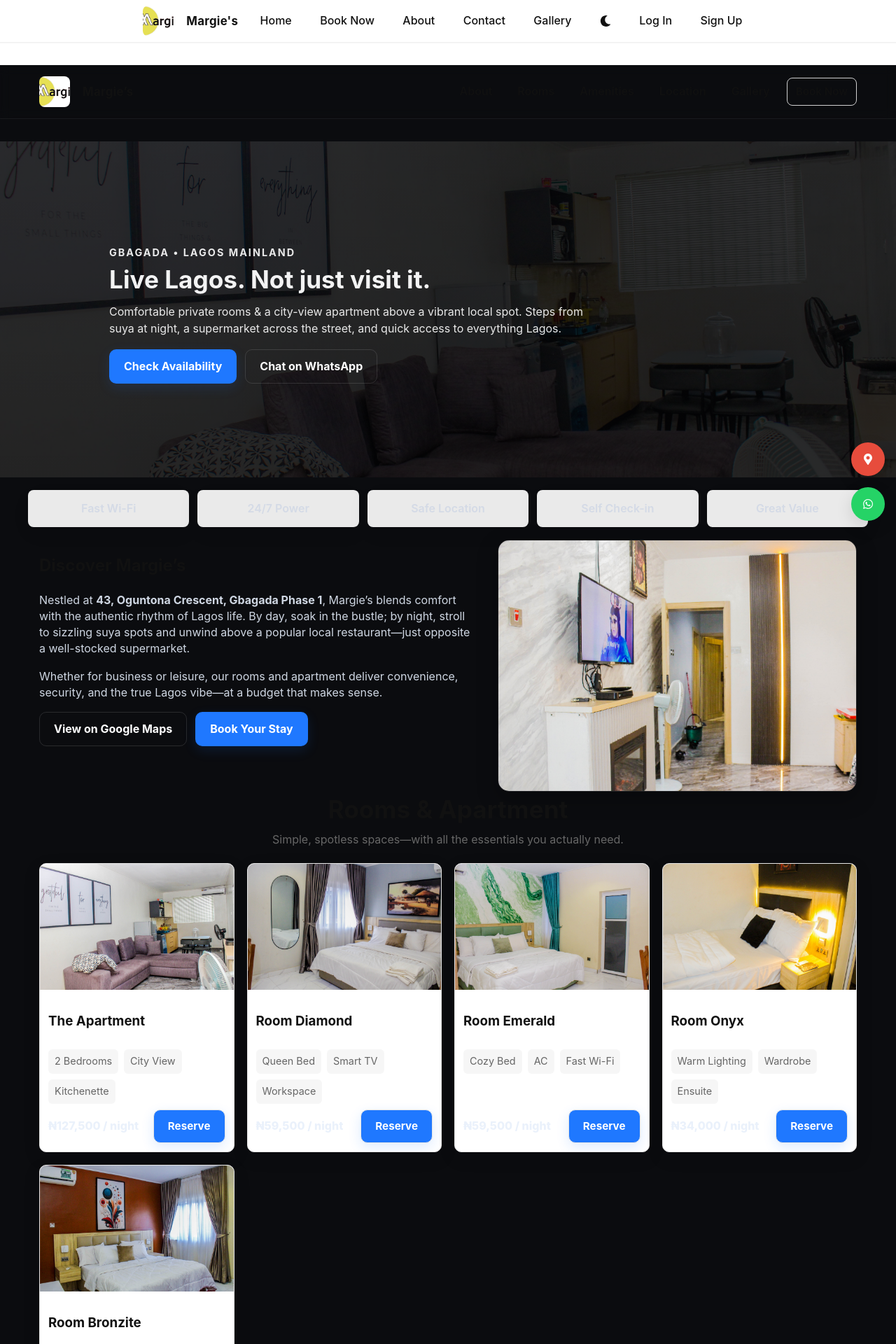
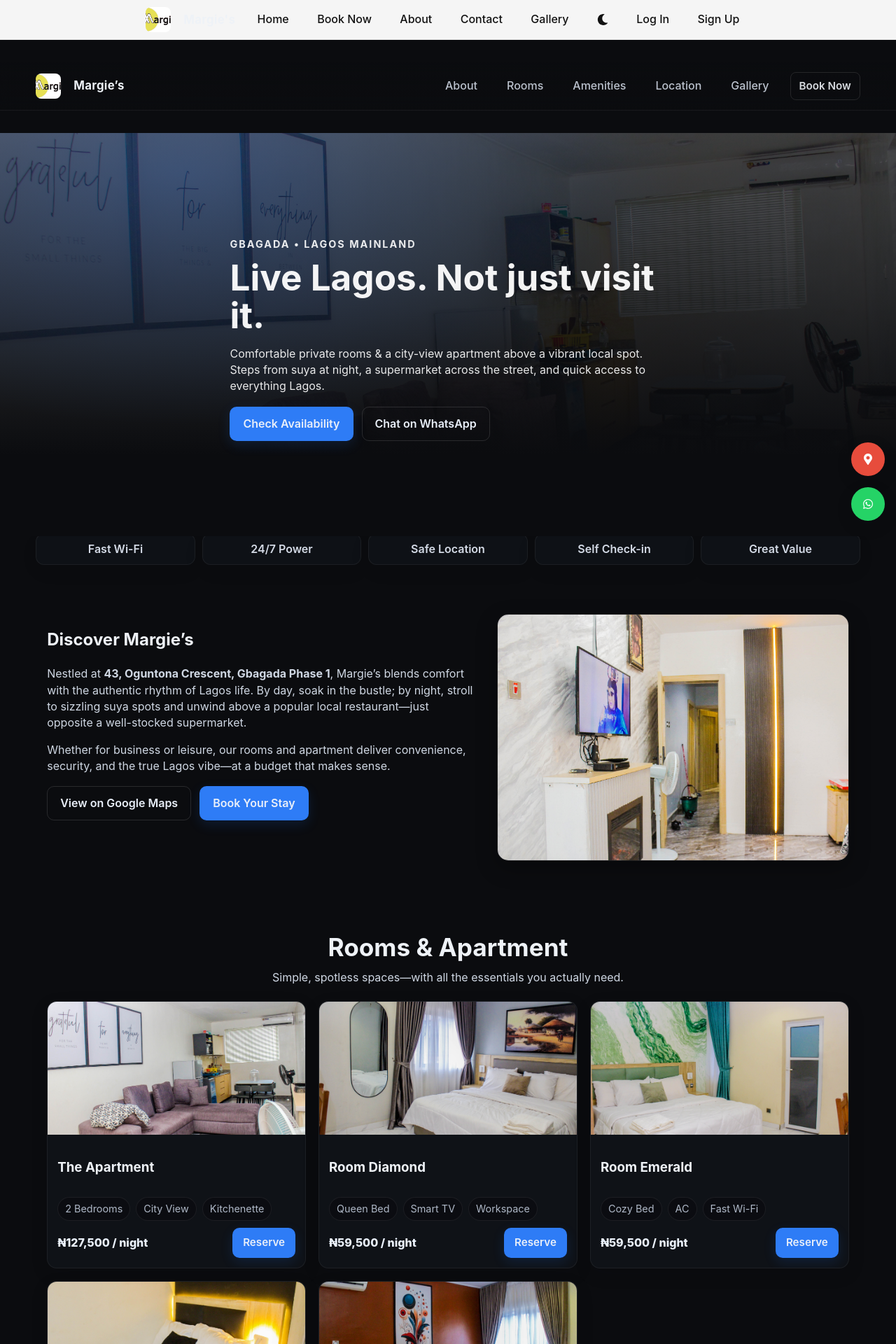
Before and after one commit to olajayoflagos/Margie, a React (Vite) app: page / in a window 1280 px wide. Shown: the top 1920 px of the page at 70% size. Built offline with nearby package versions, Linux system fonts and the light colour scheme; no server answers; what @react-pdf/renderer would draw is missing.

Commit message:
Update App.css

```diff
--- a/src/App.css
+++ b/src/App.css
@@ -442,3 +442,185 @@ body{
     margin-right:auto;
   }
 }
+
+:root{
+  --bg:#0e0f12;
+  --card:#111317;
+  --muted:#7a808a;
+  --text:#eef2f7;
+  --primary:#2e7cf6;
+  --primary-2:#1f63cc;
+  --accent:#10b981;
+  --ring: rgba(46,124,246,0.35);
+}
+
+*{ box-sizing: border-box; }
+img{ max-width: 100%; display:block; }
+a{ color: inherit; text-decoration: none; }
+ul{ margin:0; padding:0; list-style:none; }
+
+body, .margies{ background:#0b0c0f; color:var(--text); font-family: Inter, system-ui, -apple-system, Segoe UI, Roboto, Arial, sans-serif; }
+
+.container{ width:min(1200px, 92%); margin-inline:auto; }
+
+/* NAV */
+.nav{
+  position:sticky; top:0; z-index:50;
+  backdrop-filter: blur(8px);
+  background: linear-gradient(180deg, rgba(11,12,15,0.85), rgba(11,12,15,0.6));
+  border-bottom: 1px solid rgba(255,255,255,0.06);
+}
+.nav__inner{
+  display:flex; align-items:center; justify-content:space-between; padding:14px 0;
+}
+.brand{ display:flex; align-items:center; gap:10px; font-weight:700; letter-spacing:.3px; }
+.brand img{ width:36px; height:36px; border-radius:8px; object-fit:cover; }
+
+.nav__links{ display:flex; align-items:center; gap:18px; }
+.nav__links a{ color:#cfd7e3; font-weight:500; opacity:.9; }
+.nav__links a:hover{ color:#fff; }
+
+.btn{
+  display:inline-flex; align-items:center; justify-content:center;
+  gap:8px; padding:12px 18px; border-radius:10px; font-weight:600; border:1px solid rgba(255,255,255,0.12);
+  transition:.2s ease; background:transparent; color:#e9eff9;
+}
+.btn--sm{ padding:9px 14px; font-size:.95rem; }
+.btn--primary{ background:var(--primary); border-color:transparent; }
+.btn--primary:hover{ background:var(--primary-2); }
+.btn--ghost:hover{ background: rgba(255,255,255,0.06); }
+
+.hamburger{ display:none; width:38px; height:38px; border:1px solid rgba(255,255,255,.12); background:transparent; border-radius:10px; position:relative; }
+.hamburger span{ position:absolute; left:8px; right:8px; height:2px; background:#e6ecf8; transition:.2s; }
+.hamburger span:nth-child(1){ top:11px; }
+.hamburger span:nth-child(2){ top:18px; }
+.hamburger span:nth-child(3){ top:25px; }
+.hamburger.is-open span:nth-child(1){ transform: translateY(7px) rotate(45deg); }
+.hamburger.is-open span:nth-child(2){ opacity:0; }
+.hamburger.is-open span:nth-child(3){ transform: translateY(-7px) rotate(-45deg); }
+
+/* HERO */
+.hero{ position:relative; min-height:72vh; display:grid; place-items:center; overflow:hidden; }
+.hero__bg{ position:absolute; inset:0; width:100%; height:100%; object-fit:cover; opacity:.5; filter:saturate(1.1) contrast(1.05); }
+.hero__overlay{
+  position:absolute; inset:0;
+  background: radial-gradient(1200px 600px at 20% 10%, rgba(46,124,246,.25), transparent 60%),
+              linear-gradient(180deg, rgba(11,12,15,.4), #0b0c0f 80%);
+}
+.hero__content{ position:relative; text-align:left; padding-block:72px; }
+.eyebrow{ color:var(--accent); letter-spacing:.2em; font-weight:700; text-transform:uppercase; font-size:.8rem; margin-bottom:10px; }
+.hero h1{ font-size: clamp(2rem, 5vw, 3.2rem); line-height:1.05; margin: 6px 0 12px; }
+.sub{ color:#cfd7e3; max-width:60ch; }
+.hero__actions{ margin-top:18px; display:flex; gap:12px; flex-wrap:wrap; }
+
+/* TRUST STRIP */
+.trust{
+  display:grid; grid-template-columns: repeat(5,1fr);
+  gap:10px; padding:14px 0; margin-top:-18px; opacity:.95;
+}
+.trust > div{
+  text-align:center; padding:10px 12px; background:#0f1217; border:1px solid rgba(255,255,255,.06);
+  border-radius:12px; font-weight:600; color:#dfe6f2;
+}
+
+/* ABOUT */
+.about{ display:grid; grid-template-columns: 1.1fr .9fr; gap:28px; padding-block:56px; }
+.about__text p{ color:#cfd7e3; }
+.about__image img{ border-radius:16px; border:1px solid rgba(255,255,255,.08); box-shadow: 0 10px 30px rgba(0,0,0,.3); }
+.about__cta{ display:flex; gap:12px; margin-top:14px; }
+
+/* ROOMS */
+.section-head{ text-align:center; margin-bottom:22px; }
+.section-head h2{ font-size: clamp(1.6rem, 3.5vw, 2.2rem); margin:0 0 6px; }
+.section-head p{ color:#cfd7e3; }
+
+.rooms{ padding-block:42px; }
+.rooms__grid{
+  display:grid; gap:18px;
+  grid-template-columns: repeat(3, 1fr);
+}
+.room-card{
+  background: #0f1217; border:1px solid rgba(255,255,255,.06); border-radius:14px; overflow:hidden;
+  display:flex; flex-direction:column; transition: transform .2s ease, border-color .2s ease, box-shadow .2s ease;
+}
+.room-card:hover{ transform: translateY(-3px); border-color: rgba(46,124,246,.4); box-shadow:0 12px 30px rgba(46,124,246,.12); }
+.room-card__image img{ width:100%; height:190px; object-fit:cover; }
+.room-card__body{ padding:14px; display:flex; flex-direction:column; gap:10px; }
+.room-card__perks{ display:flex; flex-wrap:wrap; gap:8px; }
+.room-card__perks li{ color:#aeb7c6; background:#0b0c11; border:1px solid rgba(255,255,255,.07); padding:6px 10px; border-radius:999px; font-size:.9rem; }
+.room-card__footer{ margin-top:auto; display:flex; justify-content:space-between; align-items:center; }
+.price{ font-weight:800; color:#eaf1fb; }
+
+/* AMENITIES */
+.amenities{ padding:48px 0; background: radial-gradient(800px 400px at 80% 0%, rgba(46,124,246,.15), transparent), #0b0c0f; }
+.amenities__grid{
+  display:grid; gap:16px;
+  grid-template-columns: repeat(3,1fr);
+}
+.amenity{ background:#0f1217; border:1px solid rgba(255,255,255,.06); border-radius:14px; padding:16px; }
+.amenity__icon{ font-size:1.4rem; display:inline-flex; width:36px; height:36px; align-items:center; justify-content:center; border-radius:10px; background:rgba(46,124,246,.12); border:1px solid rgba(46,124,246,.35); margin-bottom:8px; }
+
+/* GALLERY */
+.gallery{ padding:42px 0; }
+.gallery__grid{
+  display:grid; gap:8px;
+  grid-template-columns: repeat(6, 1fr);
+}
+.gallery__item{ border-radius:10px; overflow:hidden; border:1px solid rgba(255,255,255,.06); }
+.gallery__item img{ width:100%; height:160px; object-fit:cover; transition:.25s; }
+.gallery__item:hover img{ transform: scale(1.05); }
+.center{ display:flex; justify-content:center; margin-top:14px; }
+
+/* TESTIMONIALS */
+.testimonials{ padding:42px 0; }
+.testimonials__grid{
+  display:grid; gap:16px;
+  grid-template-columns: repeat(3,1fr);
+}
+.quote{ background:#0f1217; border:1px solid rgba(255,255,255,.06); border-radius:14px; padding:16px; color:#d8e0ee; }
+.quote footer{ margin-top:8px; color:#9aa4b6; }
+
+/* LOCATION */
+.location{ padding:42px 0; }
+.map-wrap{ border-radius:14px; overflow:hidden; border:1px solid rgba(255,255,255,.08); }
+.map-wrap iframe{ width:100%; height:360px; border:0; }
+
+/* CTA */
+.cta{ padding:56px 0; background: linear-gradient(180deg, rgba(46,124,246,.15), rgba(16,185,129,.15)); }
+.cta__inner{ text-align:center; }
+.cta__inner p{ color:#dde6f4; }
+.cta__actions{ margin-top:14px; display:flex; gap:12px; justify-content:center; flex-wrap:wrap; }
+
+/* FOOTER */
+.footer{ padding:30px 0; border-top:1px solid rgba(255,255,255,.08); background:#0b0c0f; }
+.footer__grid{ display:grid; gap:16px; grid-template-columns: 1.2fr .9fr .9fr; }
+.footer__brand img{ width:42px; height:42px; border-radius:8px; margin-bottom:8px; }
+.footer h5{ margin:0 0 10px; font-size:1.05rem; }
+.footer li a{ color:#cfd7e3; }
+.footer li a:hover{ color:#fff; }
+.footer__copy{ text-align:center; margin-top:18px; color:#9aa4b6; }
+
+/* MEDIA QUERIES */
+@media (max-width: 1024px){
+  .rooms__grid, .amenities__grid, .testimonials__grid{
+    grid-template-columns: repeat(2,1fr);
+  }
+  .gallery__grid{ grid-template-columns: repeat(4,1fr); }
+  .about{ grid-template-columns: 1fr; }
+}
+
+@media (max-width: 700px){
+  .nav__links{
+    position:absolute; top:66px; left:0; right:0; background:#0f1217;
+    transform: translateY(-12px); opacity:0; pointer-events:none; transition:.2s ease;
+    display:flex; flex-direction:column; gap:10px; padding:12px; border-bottom:1px solid rgba(255,255,255,.06);
+  }
+  .nav__links.is-open{ transform: translateY(0); opacity:1; pointer-events:auto; }
+  .hamburger{ display:inline-block; }
+
+  .rooms__grid, .amenities__grid, .testimonials__grid{
+    grid-template-columns: 1fr;
+  }
+  .gallery__grid{ grid-template-columns: repeat(2,1fr); }
+  .trust{ grid-template-columns: repeat(2,1fr); }
+}
```
